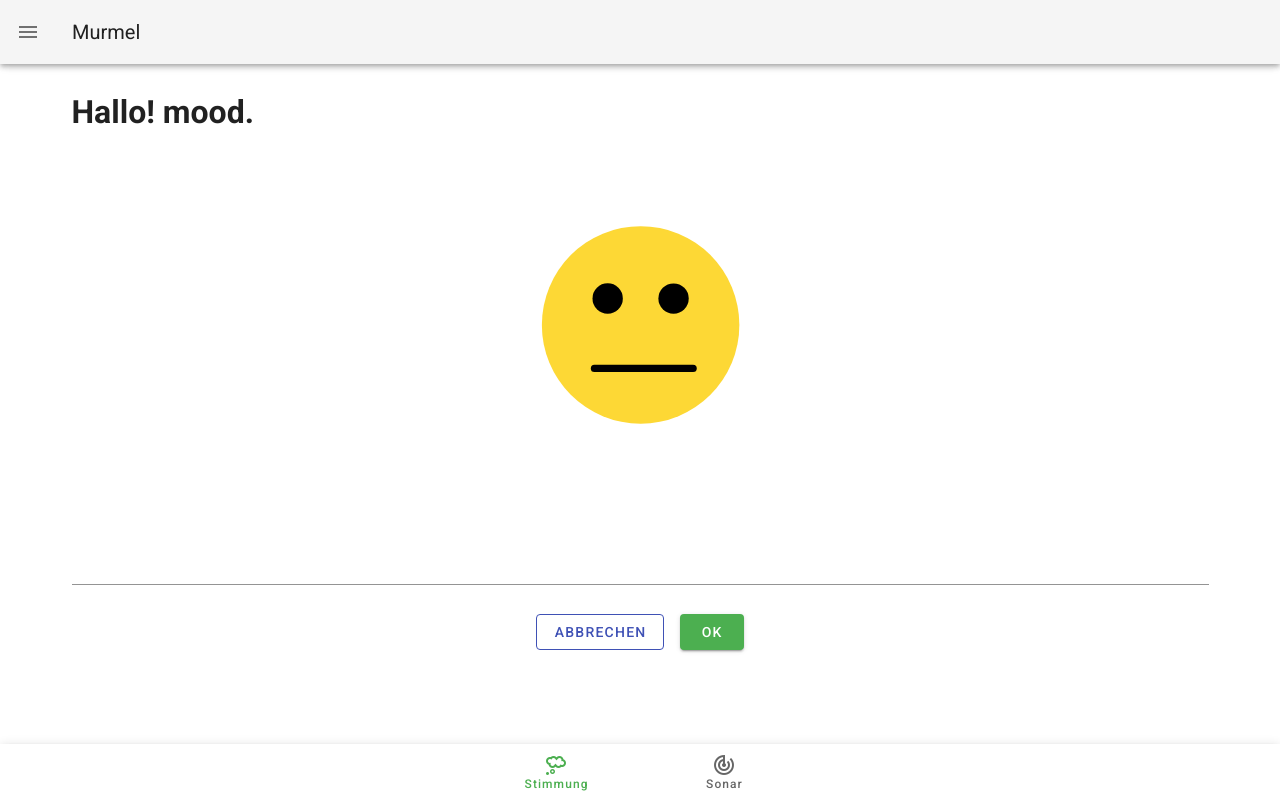
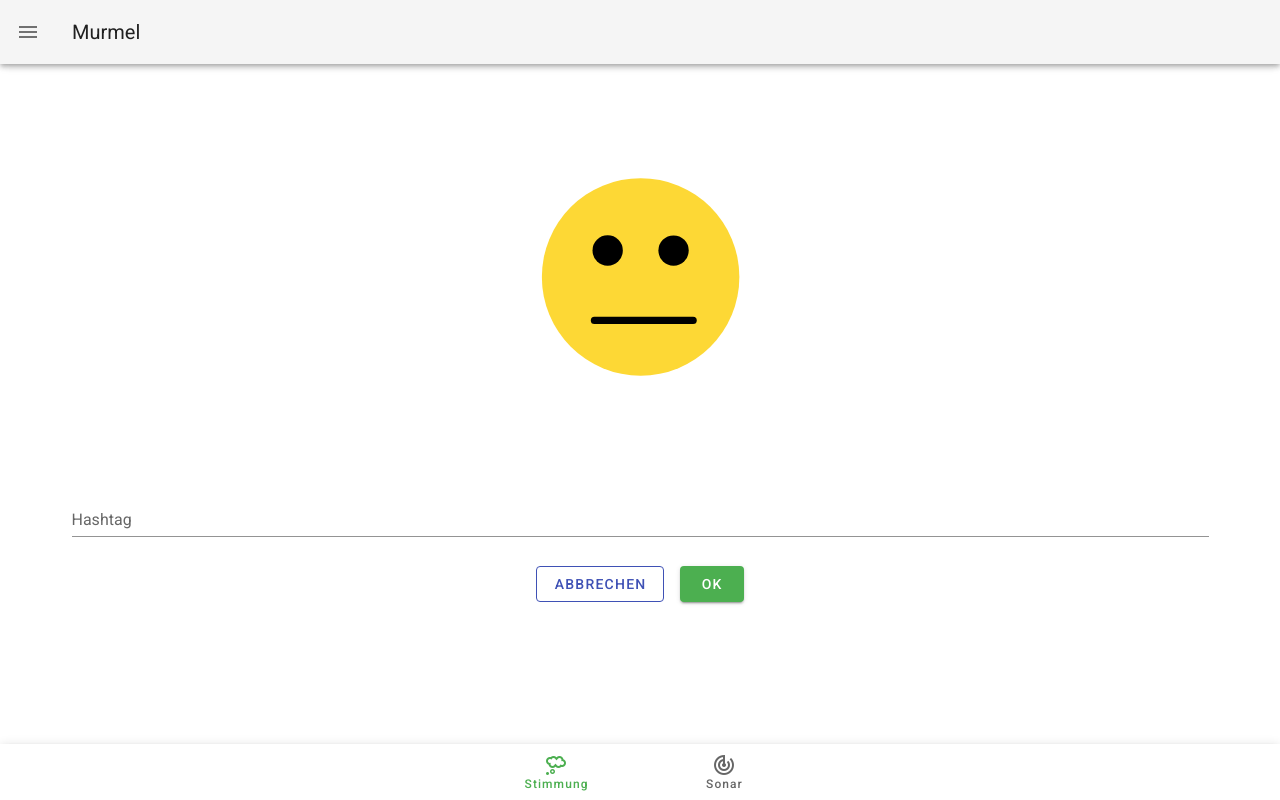
Before and after one commit to Inniag/murmeltier-frontend, a Nuxt app: page /mood in a window 1280 px wide. Built offline with nearby package versions, Linux system fonts and the light colour scheme.

Commit message:
Fixed toolbar, extended text field for hashtag.

```diff
--- a/layouts/default.vue
+++ b/layouts/default.vue
@@ -54,7 +54,8 @@
       </v-container>
     </v-content>
 
-          <v-bottom-navigation
+  <v-bottom-navigation
+    fixed
     grow
     color="green"
   >
--- a/pages/mood.vue
+++ b/pages/mood.vue
@@ -1,7 +1,6 @@
 <template>
     <v-container fluid>
 
-  <h1>Hallo! mood.</h1>
     <v-carousel
         :cycle="false"
         :continuous="false"
@@ -28,7 +27,12 @@
         </v-carousel-item>
     </v-carousel>
 
-    <v-text-field :rules="rules"></v-text-field>
+    <!-- <v-text-field :rules="rules"></v-text-field> -->
+    <v-text-field
+        :rules="rules"
+        label="Hashtag"
+        placeholder="Beschreibe deine Stimmung/Situation in einem Hashtag!"
+    ></v-text-field>
 
     <div class="text-center">
         <v-btn class="ma-2" outlined color="indigo" dark>Abbrechen</v-btn>
```
